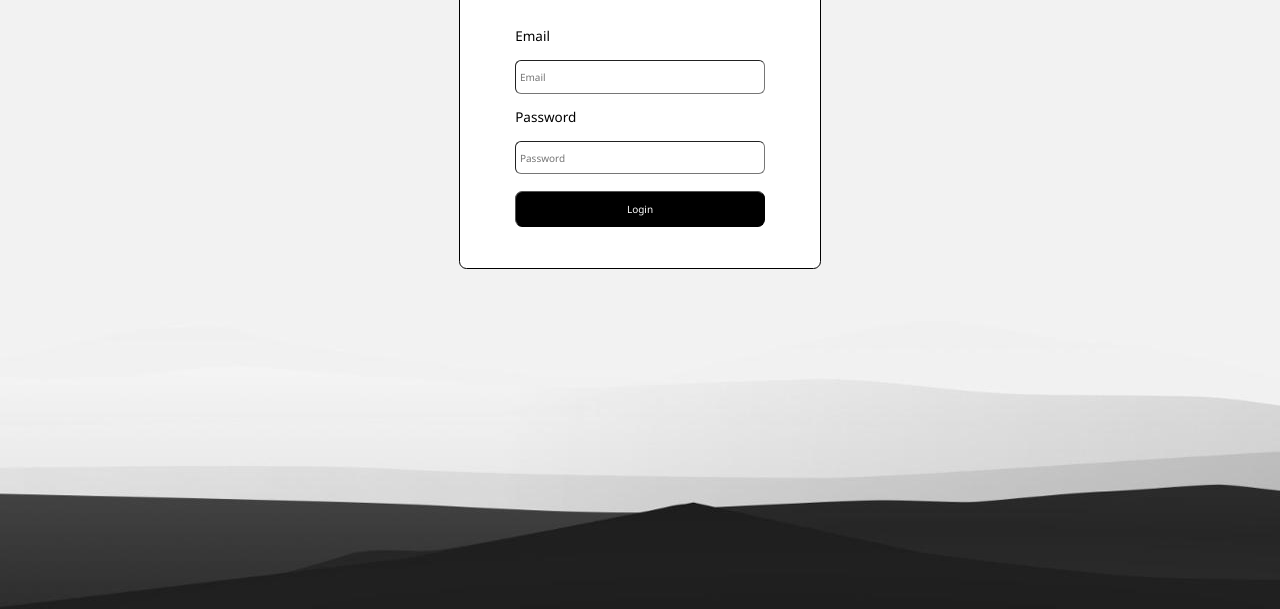
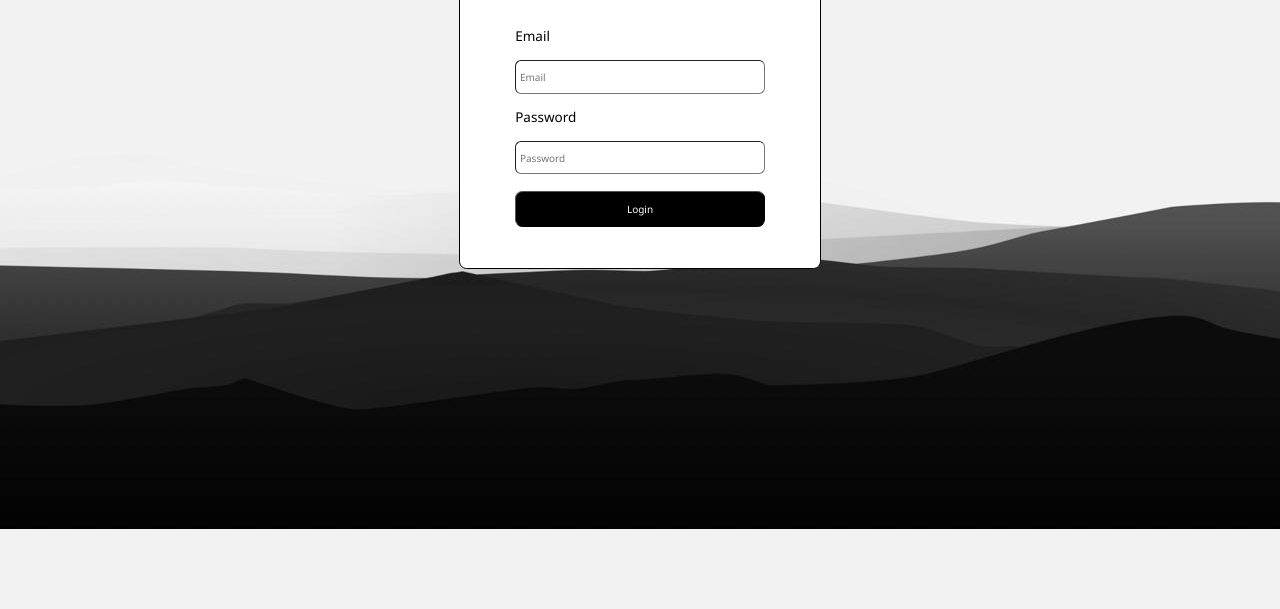
Before and after one commit to yogansh12/login-form, a plain HTML site: page index.html in a window 1280 px wide. Shown: the part 191-800 px from the top of the page. Drawn offline with Linux system fonts and the light colour scheme.

Commit message:
Update background image and clean up CSS styles

```diff
--- a/style.css
+++ b/style.css
@@ -2,7 +2,7 @@
     font-family: 'Segoe UI', Tahoma, Geneva, Verdana, sans-serif;
 }
 body{
-    background-image: url("bg1.jpg");
+    background-image: url("bg.jpg");
     margin: 0;
     padding: 130px;
     display: flex;
```
